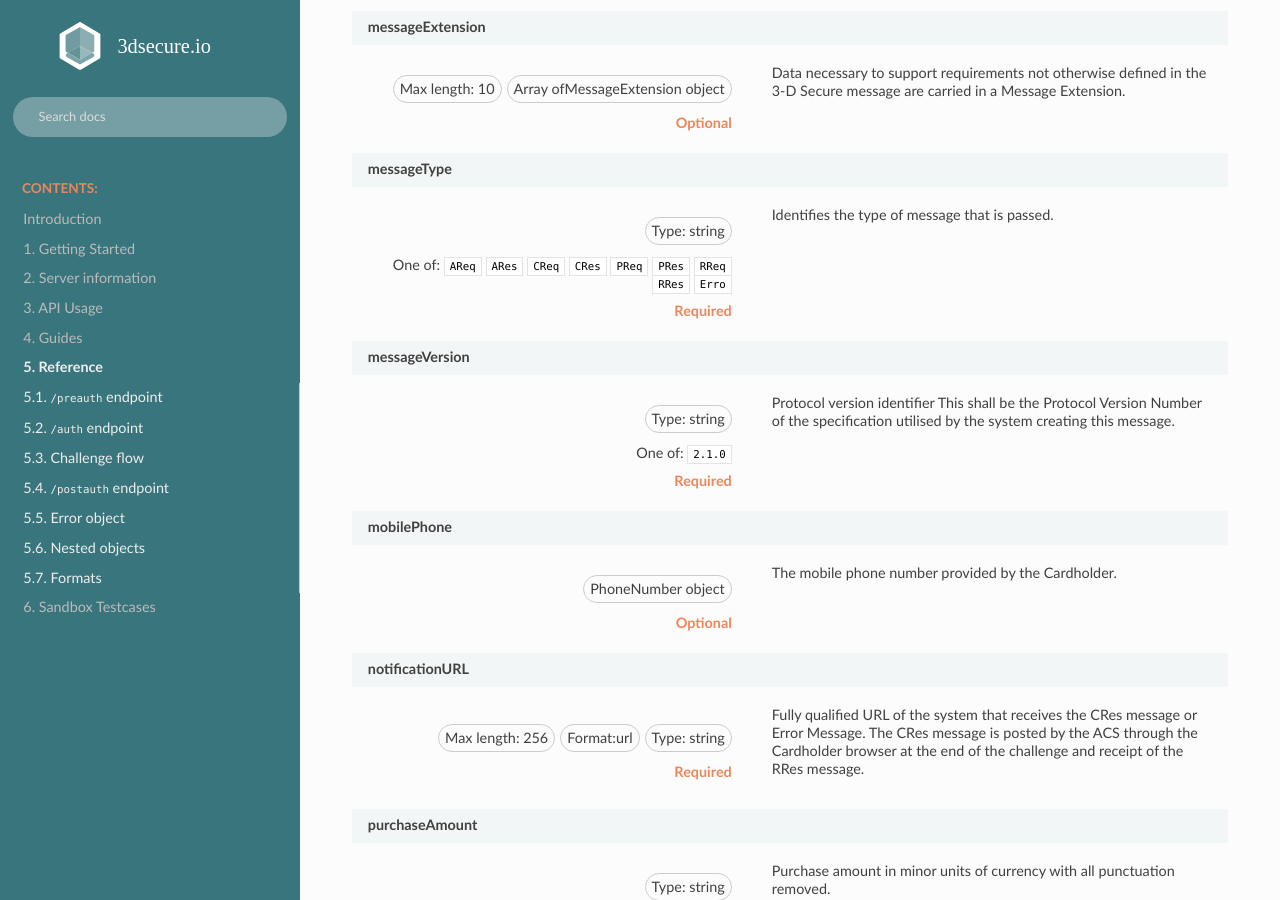
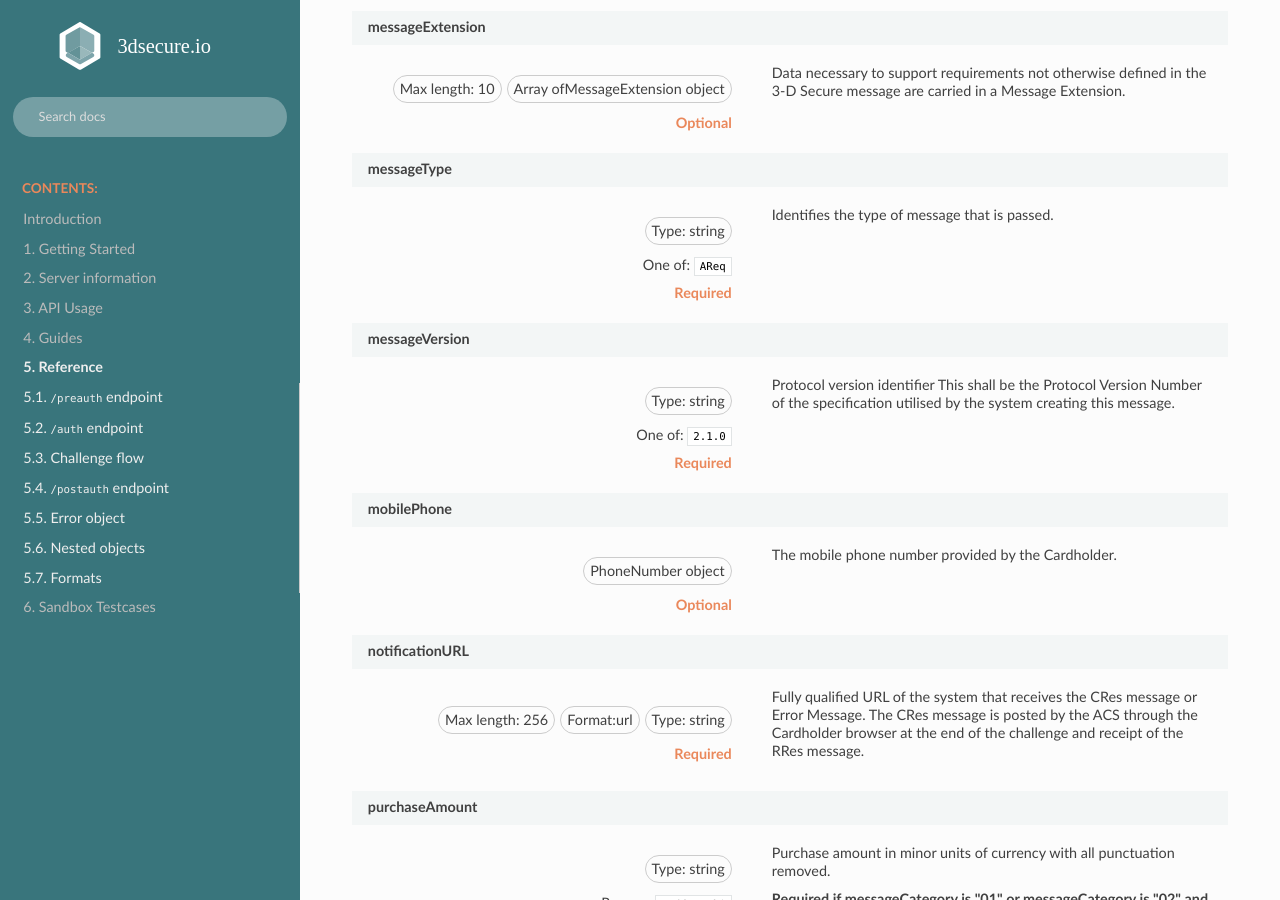
Before and after one commit to clearhaus/3DSv2-api-documentation, a Sphinx documentation site: the page built from source/reference.rst, in a window 1280 px wide and 900 px high, scrolled down 6272 px. Built offline with Sphinx 7.4.7 and the Read the Docs theme 2.0.0, drawn with Linux system fonts in a browser that asks for light colours; some of the changed text lies outside the part shown.

Commit message:
Only display correct messageType.

```diff
--- a/source/_static/areq_210.html
+++ b/source/_static/areq_210.html
@@ -658,14 +658,6 @@ Type: string
 <div class='enum'>
 One of:
 <code><span class='pre'>AReq</span></code>
-<code><span class='pre'>ARes</span></code>
-<code><span class='pre'>CReq</span></code>
-<code><span class='pre'>CRes</span></code>
-<code><span class='pre'>PReq</span></code>
-<code><span class='pre'>PRes</span></code>
-<code><span class='pre'>RReq</span></code>
-<code><span class='pre'>RRes</span></code>
-<code><span class='pre'>Erro</span></code>
 </div>
 </div>
 <div class='inclusion'>Required</div></td>
--- a/source/_static/ares_210.html
+++ b/source/_static/ares_210.html
@@ -434,15 +434,7 @@ Type: string
 </div>
 <div class='enum'>
 One of:
-<code><span class='pre'>AReq</span></code>
 <code><span class='pre'>ARes</span></code>
-<code><span class='pre'>CReq</span></code>
-<code><span class='pre'>CRes</span></code>
-<code><span class='pre'>PReq</span></code>
-<code><span class='pre'>PRes</span></code>
-<code><span class='pre'>RReq</span></code>
-<code><span class='pre'>RRes</span></code>
-<code><span class='pre'>Erro</span></code>
 </div>
 </div>
 <div class='inclusion'>Required</div></td>
--- a/source/_static/creq.html
+++ b/source/_static/creq.html
@@ -13,15 +13,7 @@ Type: string
 </div>
 <div class='enum'>
 One of:
-<code><span class='pre'>AReq</span></code>
-<code><span class='pre'>ARes</span></code>
 <code><span class='pre'>CReq</span></code>
-<code><span class='pre'>CRes</span></code>
-<code><span class='pre'>PReq</span></code>
-<code><span class='pre'>PRes</span></code>
-<code><span class='pre'>RReq</span></code>
-<code><span class='pre'>RRes</span></code>
-<code><span class='pre'>Erro</span></code>
 </div>
 </div>
 <div class='inclusion'>Required</div></td>
--- a/source/_static/error_210.html
+++ b/source/_static/erro_210.html
@@ -223,14 +223,6 @@ Type: string
 </div>
 <div class='enum'>
 One of:
-<code><span class='pre'>AReq</span></code>
-<code><span class='pre'>ARes</span></code>
-<code><span class='pre'>CReq</span></code>
-<code><span class='pre'>CRes</span></code>
-<code><span class='pre'>PReq</span></code>
-<code><span class='pre'>PRes</span></code>
-<code><span class='pre'>RReq</span></code>
-<code><span class='pre'>RRes</span></code>
 <code><span class='pre'>Erro</span></code>
 </div>
 </div>
--- a/source/_static/rreq_210.html
+++ b/source/_static/rreq_210.html
@@ -302,15 +302,7 @@ Type: string
 </div>
 <div class='enum'>
 One of:
-<code><span class='pre'>AReq</span></code>
-<code><span class='pre'>ARes</span></code>
-<code><span class='pre'>CReq</span></code>
-<code><span class='pre'>CRes</span></code>
-<code><span class='pre'>PReq</span></code>
-<code><span class='pre'>PRes</span></code>
 <code><span class='pre'>RReq</span></code>
-<code><span class='pre'>RRes</span></code>
-<code><span class='pre'>Erro</span></code>
 </div>
 </div>
 <div class='inclusion'>Required</div></td>
--- a/source/reference.rst
+++ b/source/reference.rst
@@ -147,7 +147,7 @@ Error object
 .. _error-object:
 
 .. raw:: html
-  :file: _static/error_210.html
+  :file: _static/erro_210.html
 
 
 Nested objects
```
